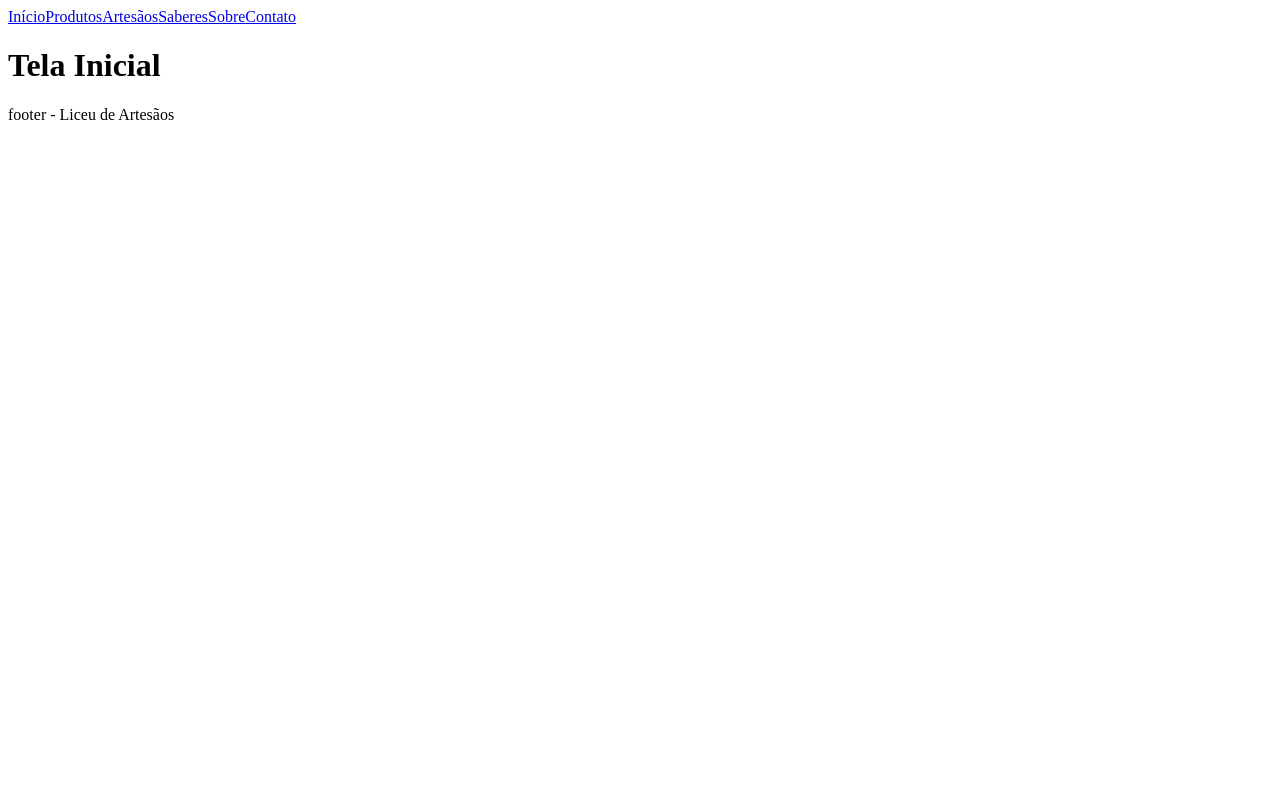
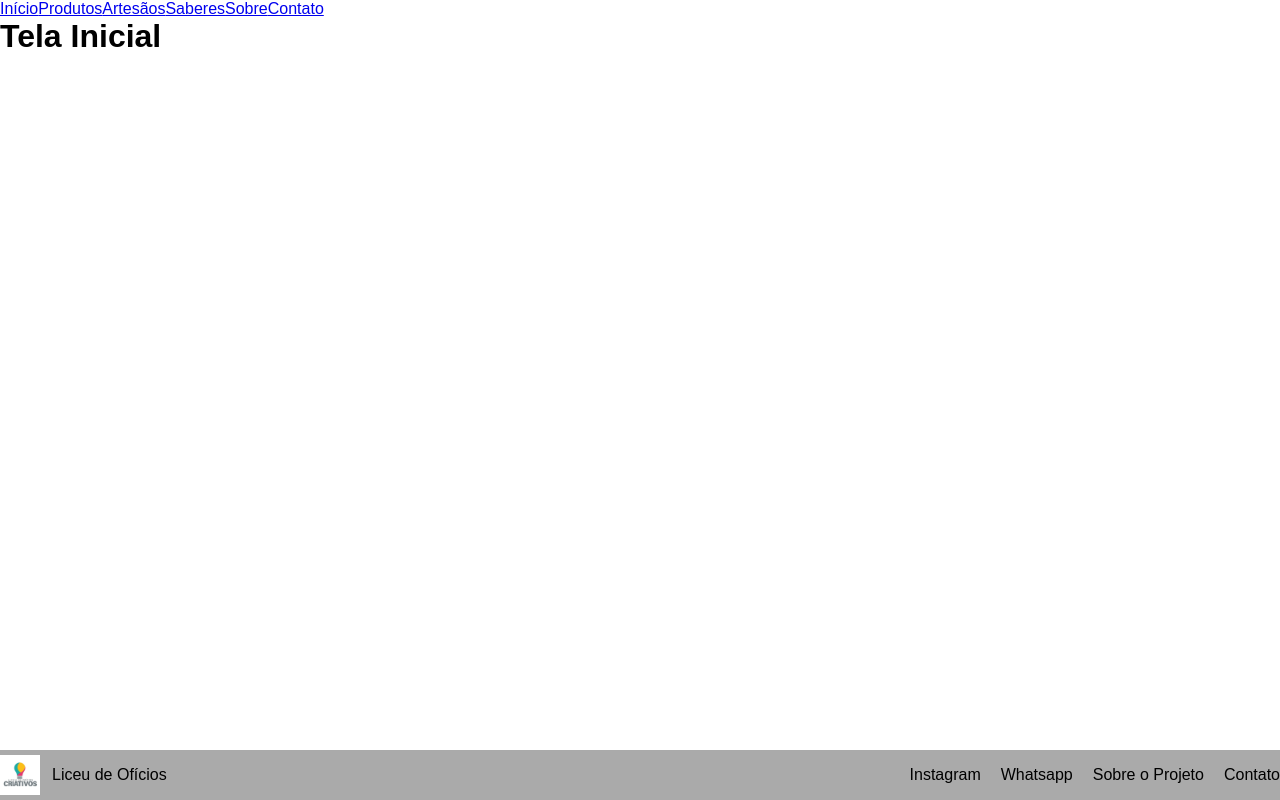
Before and after one commit to thayssaromao/Padroes-Web, a plain HTML site: page index.html in a window 1280 px wide. Drawn offline with Linux system fonts and the light colour scheme.

Commit message:
feat/footer

```diff
--- /dev/null
+++ b/css/global.css
@@ -0,0 +1,59 @@
+* {
+  box-sizing: border-box;
+  margin: 0;
+  padding: 0;
+  font-family: Arial, sans-serif;
+}
+
+html, body {
+  height: 100%;
+}
+
+body {
+  display: flex;
+  flex-direction: column;
+}
+
+#conteudo {
+  flex: 1;
+}
+
+.footer {
+    background-color: rgba(170, 170, 170, 1);
+}
+
+.container-footer {
+    display: flex;
+    justify-content: space-between;
+    align-items: center;
+    height: 50px;
+    max-width: 1400px;
+    margin: 0 auto;
+}
+
+.footer-brand {
+    display: flex;
+    align-items: center;
+    gap: 12px;
+}
+
+.footer-logo {
+    width: 40px;
+    height: 40px;
+}
+/* Estilização básica opcional para os links do footer */
+.footer-links {
+    list-style: none;
+    display: flex;
+    gap: 20px;
+}
+
+.footer-links a {
+    text-decoration: none;
+    color: #000000;
+    font-weight: regular;
+}
+
+.footer-links a:hover {
+    font-weight: bold;
+}
--- a/index.html
+++ b/index.html
@@ -3,6 +3,7 @@
 <head>
     <meta charset="UTF-8">
     <meta name="viewport" content="width=device-width, initial-scale=1.0">
+    <link rel="stylesheet" href="css/global.css">
     <title>Liceu de Ofícios</title>
 </head>
 <body>
@@ -12,8 +13,20 @@
 
     <main id="conteudo"></main>
 
-    <footer>
-        <p>footer - Liceu de Artesãos</p>
+    <footer class="footer">
+        <div class="container-footer">
+            <div class="footer-brand">
+                <img src="assets/logo.png" alt="Logo Liceu de Ofícios" class="footer-logo" max-width="1px" max-height="1px">
+                <span class="footer-title">Liceu de Ofícios</span>
+            </div>
+
+            <ul class="footer-links">
+                <li></li><a href="https://www.instagram.com/liceudeoficioscriativos/?hl=en" target="_blank" rel="noopener noreferrer">Instagram</a></li>
+                <li><a href="https://chat.whatsapp.com/I6yRJDD3BMAKhxMyINDmZZ" target="_blank" rel="noopener noreferrer">Whatsapp</a></li>
+                <li><a href="#/sobre">Sobre o Projeto</a></li>
+                <li><a href="#/contato">Contato</a></li>
+            </ul>
+        </div>
     </footer>
 
     <script type="module" src="js/router.js"></script>
```
Also changed, not shown: assets/logo.png (added).
